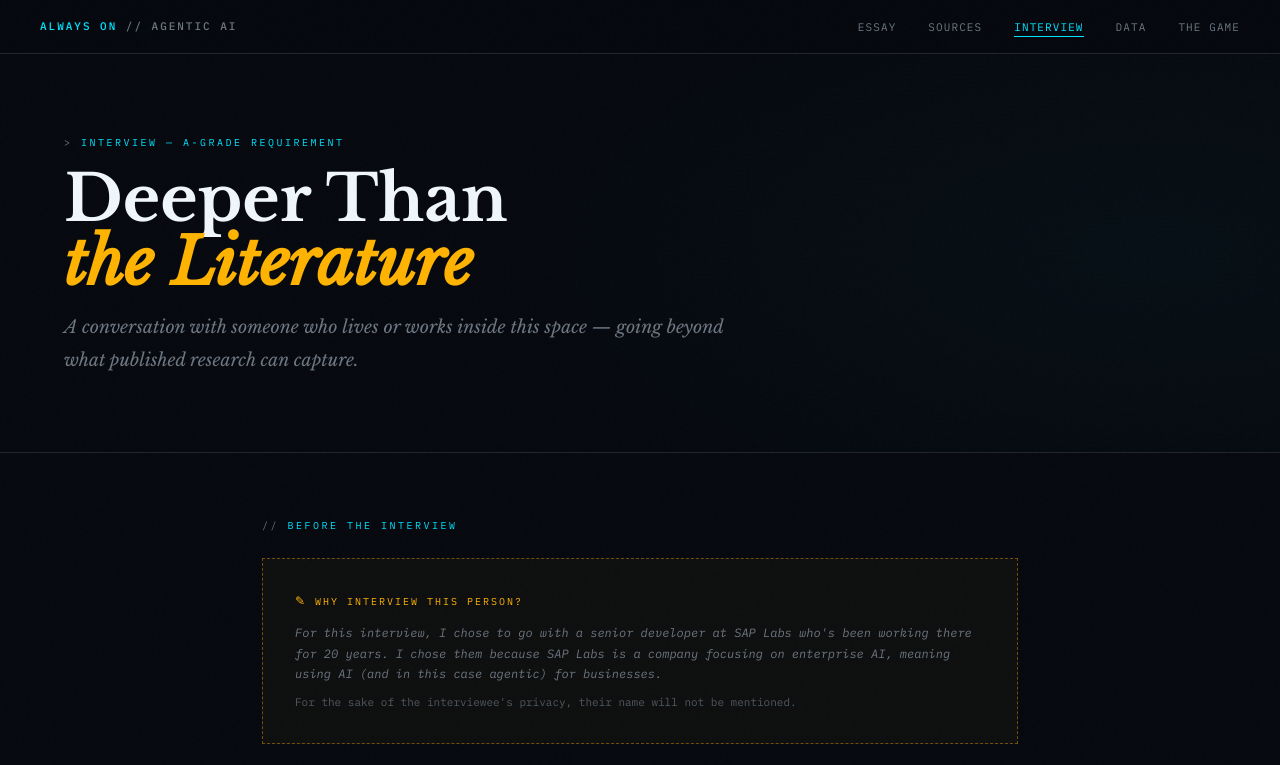
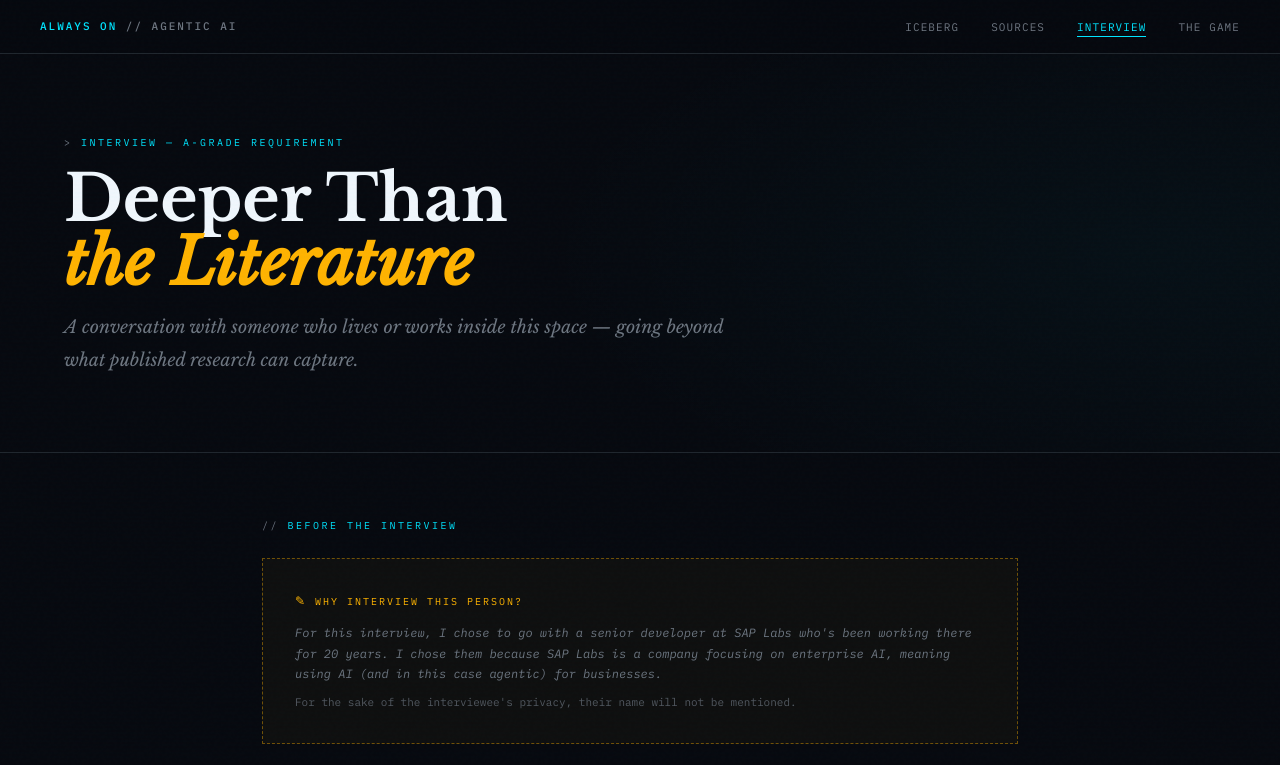
Before and after one commit to aarushnarayanan/aarushnarayanan.github.io, a plain HTML site: page interview.html in a window 1280 px wide. Shown: the top 765 px of the page. Drawn offline with nearby package versions, Linux system fonts and the light colour scheme.

Commit message:
Update interview.html

```diff
--- a/interview.html
+++ b/interview.html
@@ -486,12 +486,11 @@ footer {
 <nav>
   <a class="nav-logo" href="index.html">Always On <span>// agentic ai</span></a>
   <ul class="nav-links">
-    <li><a href="essay.html">Essay</a></li>
-    <li><a href="sources.html">Sources</a></li>
-    <li><a href="interview.html">Interview</a></li>
-    <li><a href="data.html">Data</a></li>
-    <li><a href="game.html">The Game</a></li>
-  </ul>
+  <li><a href="data.html">Iceberg</a></li>
+  <li><a href="sources.html">Sources</a></li>
+  <li><a href="interview.html">Interview</a></li>
+  <li><a href="game.html">The Game</a></li>
+</ul>
 </nav>
 
 <div class="page">
```
